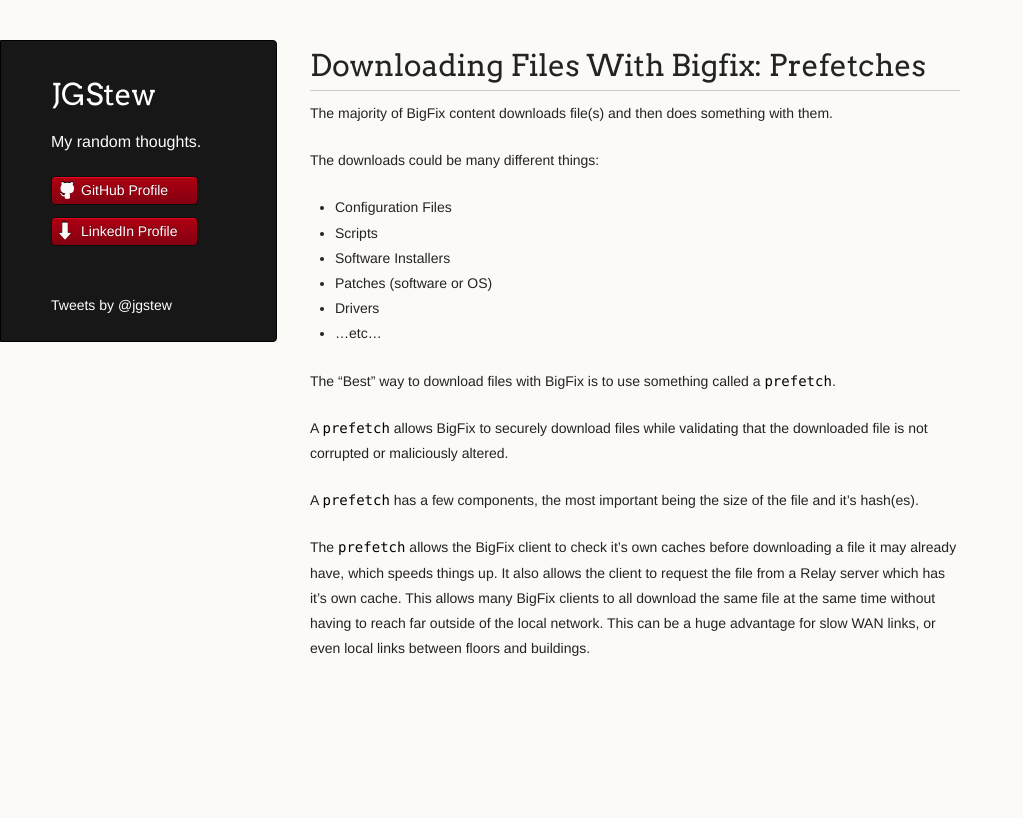
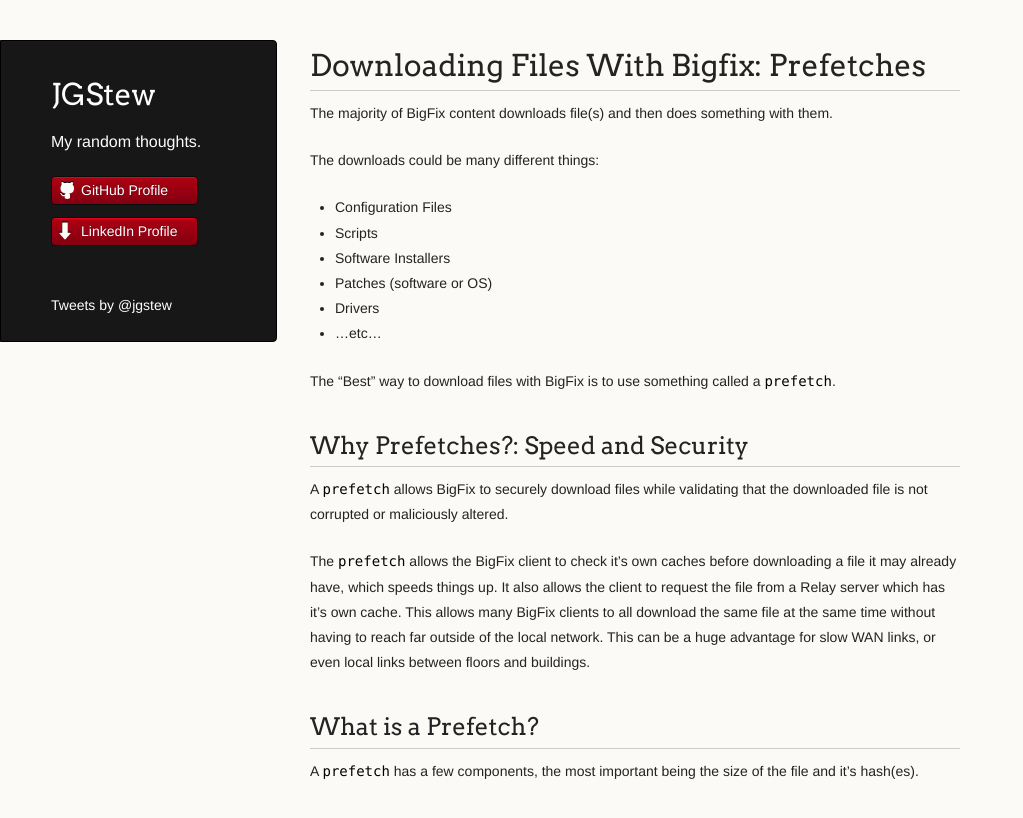
Before and after one commit to jgstew/jgstew.github.io, a Jekyll site: the page built from _posts/2016-11-21-Downloading-Files-with-BigFix:-Prefetches.md, in a window 1280 px wide. Shown: the top 818 px of the page, without its empty margins (0-1023 px from the left). Built offline with Jekyll 4.4.1, drawn with Linux system fonts in a browser that asks for light colours; comment, search, counter and statistics services are not loaded.

Commit message:
Update 2016-11-21-Downloading-Files-with-BigFix:-Prefetches.md

```diff
--- a/_posts/2016-11-21-Downloading-Files-with-BigFix:-Prefetches.md
+++ b/_posts/2016-11-21-Downloading-Files-with-BigFix:-Prefetches.md
@@ -11,8 +11,12 @@ The downloads could be many different things:
 
 The "Best" way to download files with BigFix is to use something called a `prefetch`.
 
+## Why Prefetches?: Speed and Security
+
 A `prefetch` allows BigFix to securely download files while validating that the downloaded file is not corrupted or maliciously altered.
 
+The `prefetch` allows the BigFix client to check it's own caches before downloading a file it may already have, which speeds things up. It also allows the client to request the file from a Relay server which has it's own cache. This allows many BigFix clients to all download the same file at the same time without having to reach far outside of the local network. This can be a huge advantage for slow WAN links, or even local links between floors and buildings.
+
+## What is a Prefetch?
+
 A `prefetch` has a few components, the most important being the size of the file and it's hash(es).
-
-The `prefetch` allows the BigFix client to check it's own caches before downloading a file it may already have, which speeds things up. It also allows the client to request the file from a Relay server which has it's own cache. This allows many BigFix clients to all download the same file at the same time without having to reach far outside of the local network. This can be a huge advantage for slow WAN links, or even local links between floors and buildings.
```
